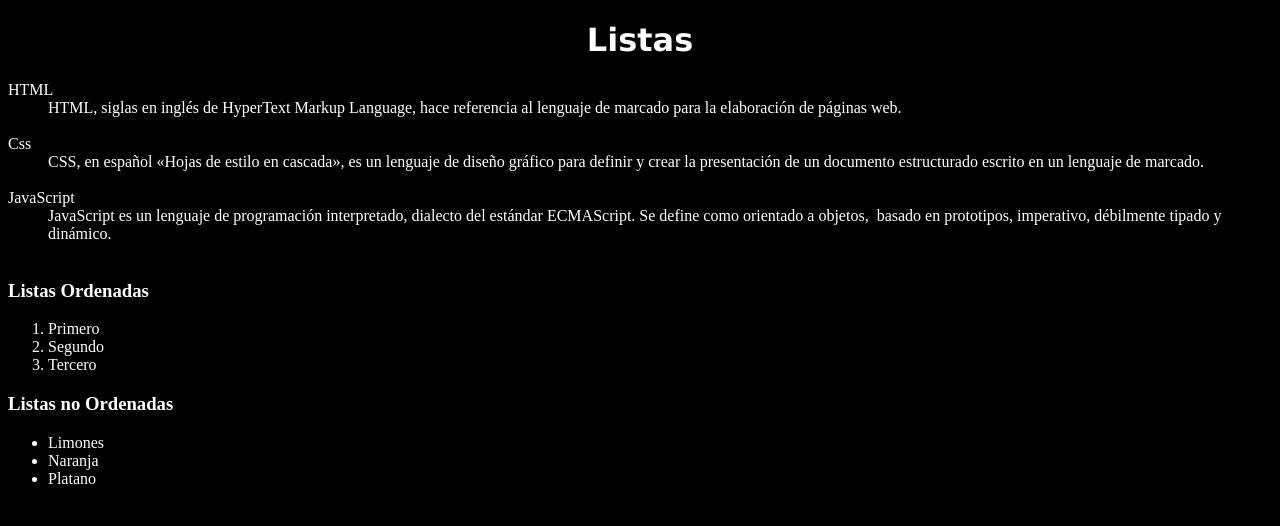
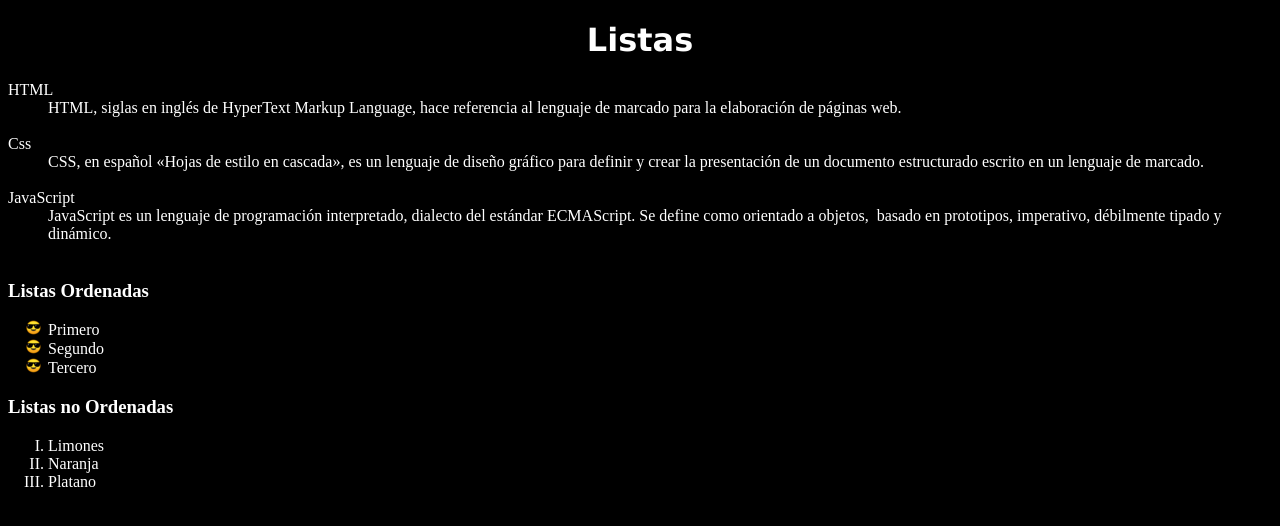
Before and after one commit to SISA0729/1EVAL_HTMLyCSS_APPWEB_ismaelsisa, a plain HTML site: page lista/index.html in a window 1280 px wide. Drawn offline with Linux system fonts and the light colour scheme.

Commit message:
LISTAAAAAS

```diff
--- a/lista/style.css
+++ b/lista/style.css
@@ -13,3 +13,8 @@ dl{
 li{
     color: white;
 }
+ul{
+    list-style: upper-roman;
+}
+ol{
+    list-style-image:url(./img/xd\ \(1\).png
```
Also changed, not shown: lista/img/xd (1).png (added).
